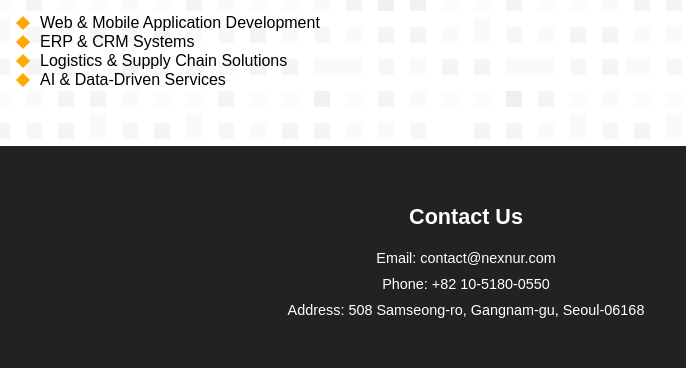
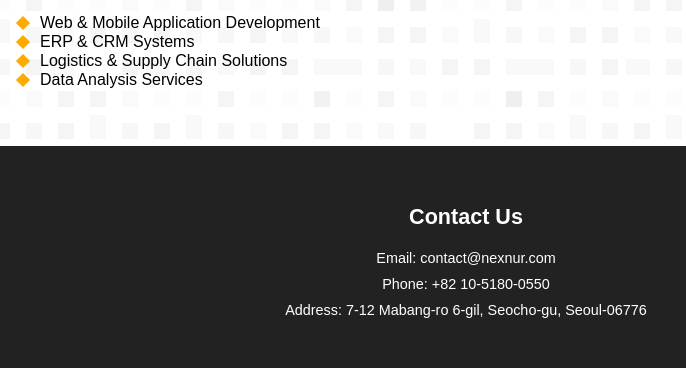
Before and after one commit to nexnur/website, a plain HTML site: page index.html in a window 1280 px wide. Shown: the part 653-1021 px from the top of the page, 174-860 px from the left. Drawn offline with Linux system fonts and the light colour scheme.

Commit message:
Update company address

```diff
--- a/index.html
+++ b/index.html
@@ -32,7 +32,7 @@
       <li>Web & Mobile Application Development</li>
       <li>ERP & CRM Systems</li>
       <li>Logistics & Supply Chain Solutions</li>
-      <li>AI & Data-Driven Services</li>
+      <li>Data Analysis Services</li>
     </ul>
   </section>
 
@@ -40,7 +40,7 @@
     <h2>Contact Us</h2>
     <p>Email: contact@nexnur.com</p>
     <p>Phone: +82 10-5180-0550</p>
-    <p>Address: 508 Samseong-ro, Gangnam-gu, Seoul-06168</p>
+    <p>Address: 7-12 Mabang-ro 6-gil, Seocho-gu, Seoul-06776</p>
   </div>
 
   <footer>
```
